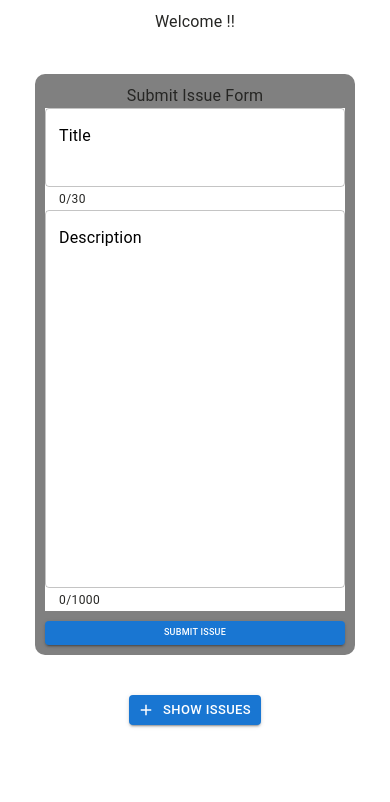
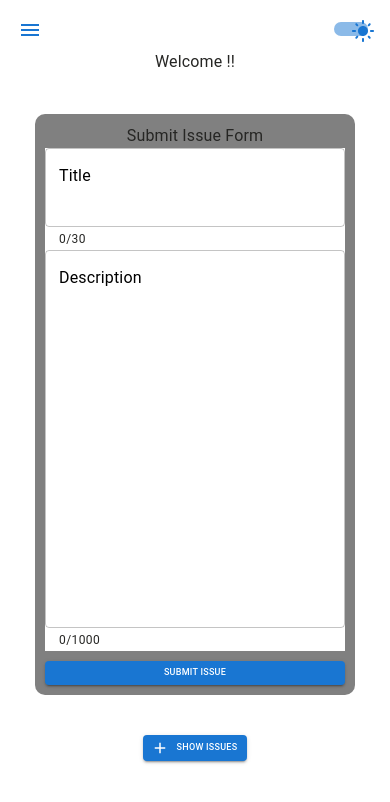
Before and after one commit to johndmini/rvt, a React (Create React App) app in the folder client/: page /profile in a window 390 px wide. Shown: the top 802 px of the page. Built offline with nearby package versions, Linux system fonts and the light colour scheme; no server answers; sample sign-in values are in the browser's storage.

Commit message:
Mobile Navigation implemented, and tested

```diff
--- a/client/src/App.js
+++ b/client/src/App.js
@@ -1,5 +1,6 @@
 import React, { useContext, useState } from 'react';
 import Nav from './components/Tools/Nav';
+import NavMobile from './components/Tools/NavMobile';
 import Home from './pages/Home';
 import Profile from './pages/Profile';
 import Public from './pages/Public';
@@ -33,6 +34,12 @@ export default function App() {
         <CssBaseline />
         <Box sx={{ p: '10px' }}>
           <Nav
+            logout={logout}
+            token={token}
+            light={light}
+            setLight={setLight}
+          />
+          <NavMobile
             logout={logout}
             token={token}
             light={light}
--- a/client/src/components/Issues/EditIssueForm.js
+++ b/client/src/components/Issues/EditIssueForm.js
@@ -97,6 +97,7 @@ export default function EditForm(props) {
           size="small"
           sx={{
             backgroundColor: 'cornflowerblue',
+            mr: '10px',
             fontSize: {
               mobile: '9px',
               tablet: '10px',
@@ -115,6 +116,7 @@ export default function EditForm(props) {
           size="small"
           sx={{
             backgroundColor: 'green',
+            mr: '10px',
             fontSize: {
               mobile: '9px',
               tablet: '10px',
--- a/client/src/components/Tools/NavMobile.js
+++ b/client/src/components/Tools/NavMobile.js
@@ -0,0 +1,115 @@
+import React, { useState } from 'react';
+
+import { Box, Menu, MenuItem, Fade, IconButton, Switch } from '@mui/material';
+import { useNavigate } from 'react-router-dom';
+import {
+  Home,
+  AccountCircle,
+  Public,
+  LogoutRounded,
+  DarkMode,
+  LightMode,
+  Menu as MenuIcon,
+} from '@mui/icons-material';
+
+export default function NavMobile(props) {
+  const { logout, token, light, setLight } = props;
+  const [anchorEl, setAnchorEl] = useState(null);
+  const open = Boolean(anchorEl);
+
+  const navigate = useNavigate();
+
+  const handleClose = () => {
+    setAnchorEl(null);
+  };
+
+  const handleClick = (e) => {
+    setAnchorEl(e.currentTarget);
+  };
+
+  const handleHome = () => {
+    setAnchorEl(null);
+    navigate('/');
+  };
+
+  const handleProfile = () => {
+    setAnchorEl(null);
+    navigate('/profile');
+  };
+
+  const handlePublic = () => {
+    setAnchorEl(null);
+    navigate('/public');
+  };
+
+  const handleLogout = () => {
+    setAnchorEl(null);
+    logout();
+    navigate('/');
+  };
+
+  const handleTheme = () => {
+    setLight(!light);
+  };
+
+  const MenuSx = {
+    color: light ? 'black' : '#1976d2',
+  };
+
+  return (
+    <Box sx={{ display: 'flex' }}>
+      <Box sx={{ mr: 'auto' }}>
+        <IconButton
+          id="fade-button"
+          aria-controls={open ? 'fade-menu' : undefined}
+          aria-haspopup="true"
+          aria-expanded={open ? 'true' : undefined}
+          onClick={handleClick}
+          color="primary"
+          size="300px"
+        >
+          <MenuIcon />
+        </IconButton>
+        <Menu
+          id="fade-menu"
+          MenuListProps={{
+            'aria-labelledby': 'fade-button',
+          }}
+          anchorEl={anchorEl}
+          open={open}
+          onClose={handleClose}
+          TransitionComponent={Fade}
+        >
+          <MenuItem onClick={handleHome} sx={MenuSx}>
+            <Home /> Home
+          </MenuItem>
+          {token && (
+            <MenuItem onClick={handleProfile} sx={MenuSx}>
+              <AccountCircle /> Profile
+            </MenuItem>
+          )}
+          {token && (
+            <MenuItem onClick={handlePublic} sx={MenuSx}>
+              <Public />
+              Public
+            </MenuItem>
+          )}
+          {token && (
+            <MenuItem onClick={handleLogout} sx={MenuSx}>
+              <LogoutRounded />
+              Logout
+            </MenuItem>
+          )}
+        </Menu>
+      </Box>
+      <Box>
+        <Switch
+          icon={<DarkMode />}
+          checkedIcon={<LightMode />}
+          checked={light}
+          onChange={handleTheme}
+        />
+      </Box>
+    </Box>
+  );
+}
--- a/client/src/pages/Profile.js
+++ b/client/src/pages/Profile.js
@@ -4,6 +4,17 @@ import UserIssues from '../components/Issues/UserIssues';
 
 import { Box, Typography, Button } from '@mui/material';
 import { Add, Remove } from '@mui/icons-material';
+
+const ButtonSx = {
+  mt: '40px',
+  mb: '40px',
+  fontSize: {
+    mobile: '9px',
+    tablet: '10px',
+    desktop: '12px',
+    wide: '13px',
+  },
+};
 
 export default function Profile(props) {
   const {
@@ -23,16 +34,15 @@ export default function Profile(props) {
       <Box sx={{ mt: '40px' }}>
         <AddIssueForm addIssue={addIssue} light={light} />
       </Box>
-      <Box sx={{ mt: '40px', mb: '40px' }}>
       <Button
         startIcon={!toggleIssue ? <Add /> : <Remove />}
+        sx={ButtonSx}
         variant="contained"
         size="small"
         onClick={() => setToggleIssue((prevState) => !prevState)}
       >
         {!toggleIssue ? 'Show Issues' : 'Hide Issues'}
       </Button>
-      </Box>
       {toggleIssue && (
         <Box sx={{ textAlign: 'left' }}>
           <UserIssues
```
Lines whose indentation alone changed are shown as unchanged.
